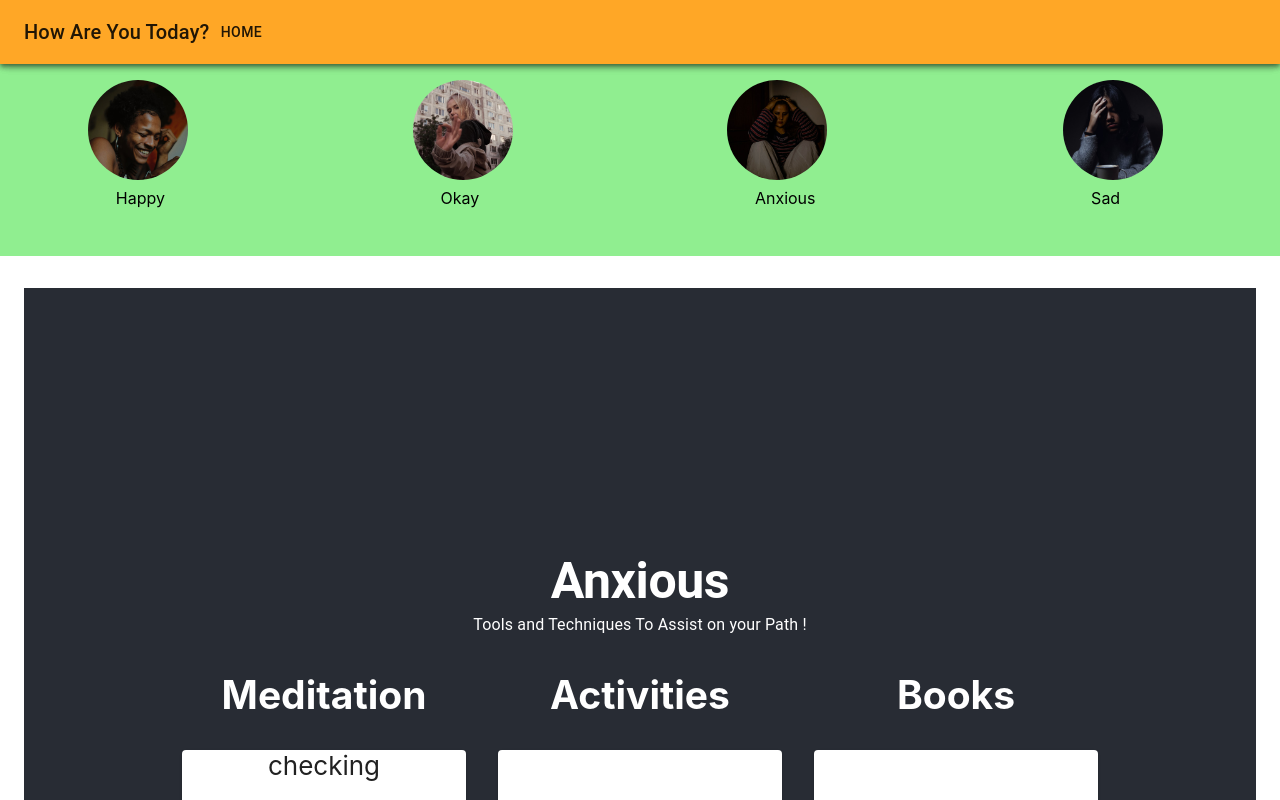
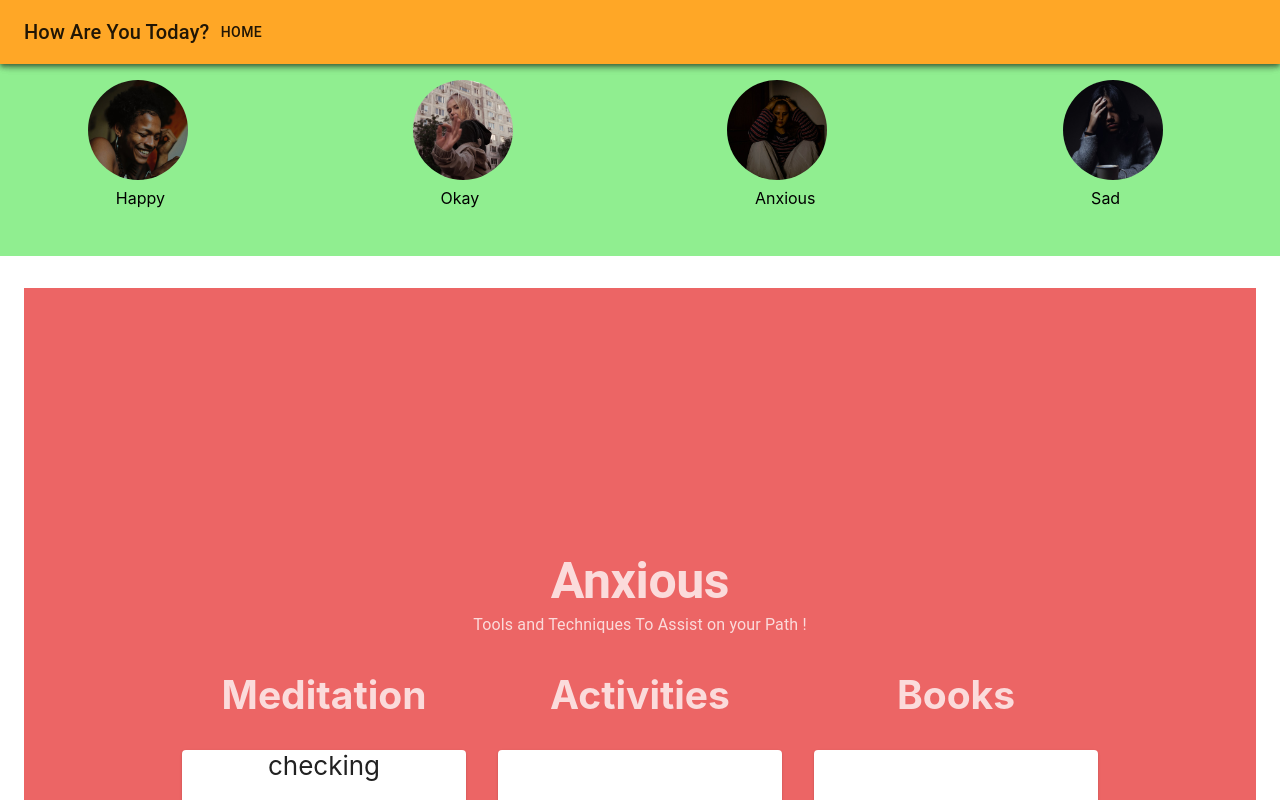
Before and after one commit to Xavy-Romeo/how-r-u, a React (Create React App) app in the folder client/: page /anxious in a window 1280 px wide. Shown: the top 800 px of the page. Built offline with nearby package versions, Linux system fonts and the light colour scheme.

Commit message:
styled componet pages

```diff
--- a/client/src/App.css
+++ b/client/src/App.css
@@ -12,9 +12,49 @@
     animation: App-logo-spin infinite 20s linear;
   }
 }
+.happyDiv{
+  background-color:yellow;
+  min-height: 100vh;
+  display: flex;
+  flex-direction: column;
+  align-items: center;
+  justify-content: center;
+  font-size: calc(10px + 2vmin);
+  color: rgba(247, 143, 7, 0.658);
+}
+.anxiousDiv{
+  background-color:rgba(228, 28, 28, 0.678);
+  min-height: 100vh;
+  display: flex;
+  flex-direction: column;
+  align-items: center;
+  justify-content: center;
+  font-size: calc(10px + 2vmin);
+  color: rgba(255, 255, 255, 0.767);
+}
 
+.okayDiv{
+  background-color:rgba(134, 223, 32, 0.705);
+  min-height: 100vh;
+  display: flex;
+  flex-direction: column;
+  align-items: center;
+  justify-content: center;
+  font-size: calc(10px + 2vmin);
+  color: rgba(255, 255, 255, 0.767);
+}
+.sadDiv{
+  background-color:rgba(104, 11, 39, 0.322);
+  min-height: 100vh;
+  display: flex;
+  flex-direction: column;
+  align-items: center;
+  justify-content: center;
+  font-size: calc(10px + 2vmin);
+  color: rgba(255, 255, 255, 0.767);
+}
 .App-header {
-  background-color: #282c34;
+  background-color: red;
   min-height: 100vh;
   display: flex;
   flex-direction: column;
--- a/client/src/components/Anxious/index.js
+++ b/client/src/components/Anxious/index.js
@@ -43,7 +43,7 @@ export default function Anxious() {
       <ThemeProvider theme={theme}>
         <Container maxWidth="lg">
           <div className="App">
-            <header className="App-header">
+            <header className="anxiousDiv">
               <AppBar color="secondary">
                 <Toolbar>
                   <Typography variant="h6">How Are You Today?</Typography>
--- a/client/src/components/Happy/index.js
+++ b/client/src/components/Happy/index.js
@@ -43,7 +43,7 @@ export default function Happy() {
       <ThemeProvider theme={theme}>
         <Container maxWidth="lg">
           <div className="App">
-            <header className="App-header">
+            <header className="happyDiv">
               <AppBar color="secondary">
                 <Toolbar>
                   <Typography variant="h6">How Are You Today?</Typography>
--- a/client/src/components/Okay/index.js
+++ b/client/src/components/Okay/index.js
@@ -42,7 +42,7 @@ export default function Okay() {
       <ThemeProvider theme={theme}>
         <Container maxWidth="lg">
           <div className="App">
-            <header className="App-header">
+            <header className="okayDiv">
               <AppBar color="secondary">
                 <Toolbar>
                   <Typography variant="h6">How Are You Today?</Typography>
--- a/client/src/components/Sad/index.js
+++ b/client/src/components/Sad/index.js
@@ -42,7 +42,7 @@ export default function Sad() {
       <ThemeProvider theme={theme}>
         <Container maxWidth="lg">
           <div className="App">
-            <header className="App-header">
+            <header className="sadDiv">
               <AppBar color="secondary">
                 <Toolbar>
                   <Typography variant="h6">How Are You Today?</Typography>
```
